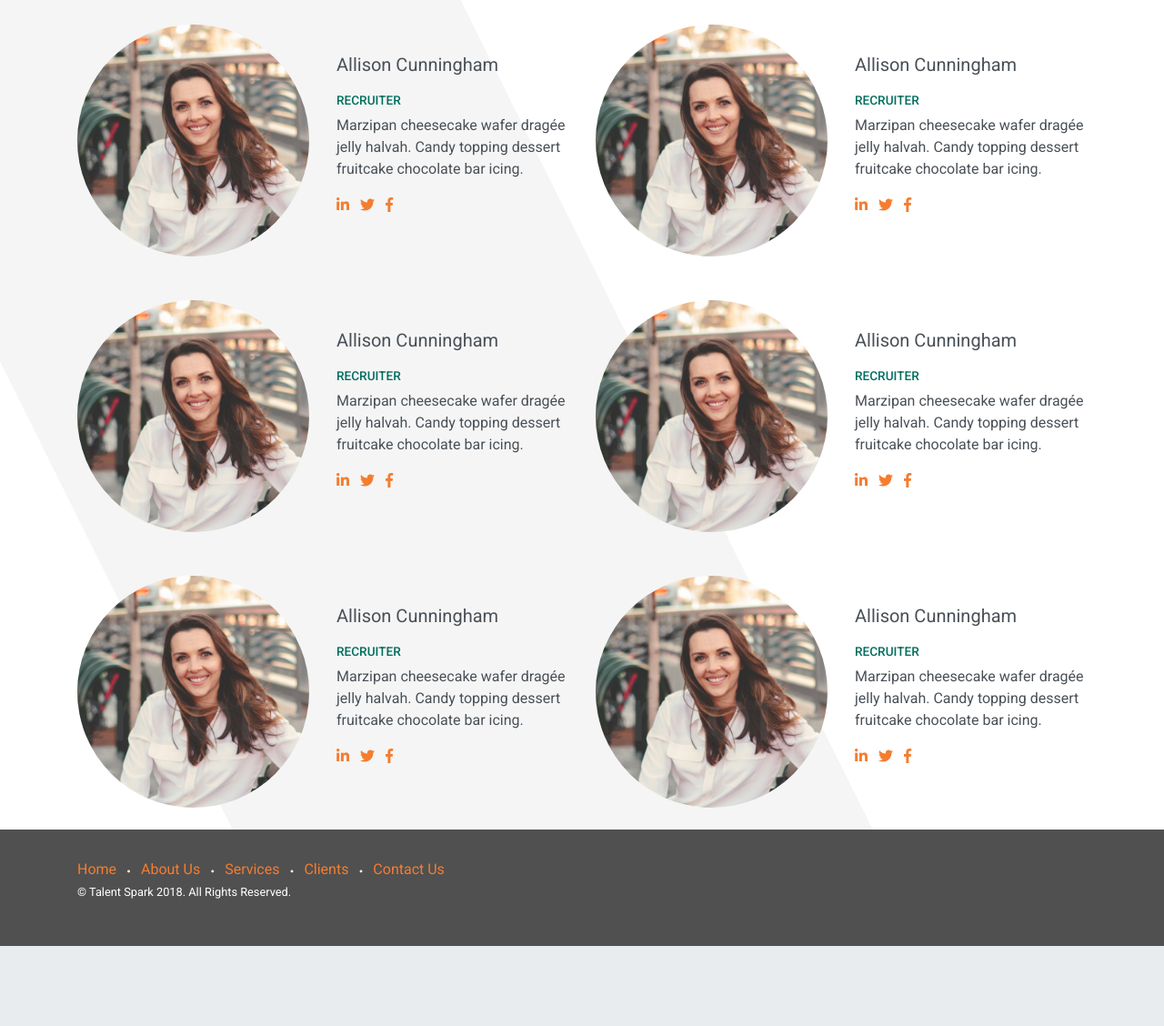
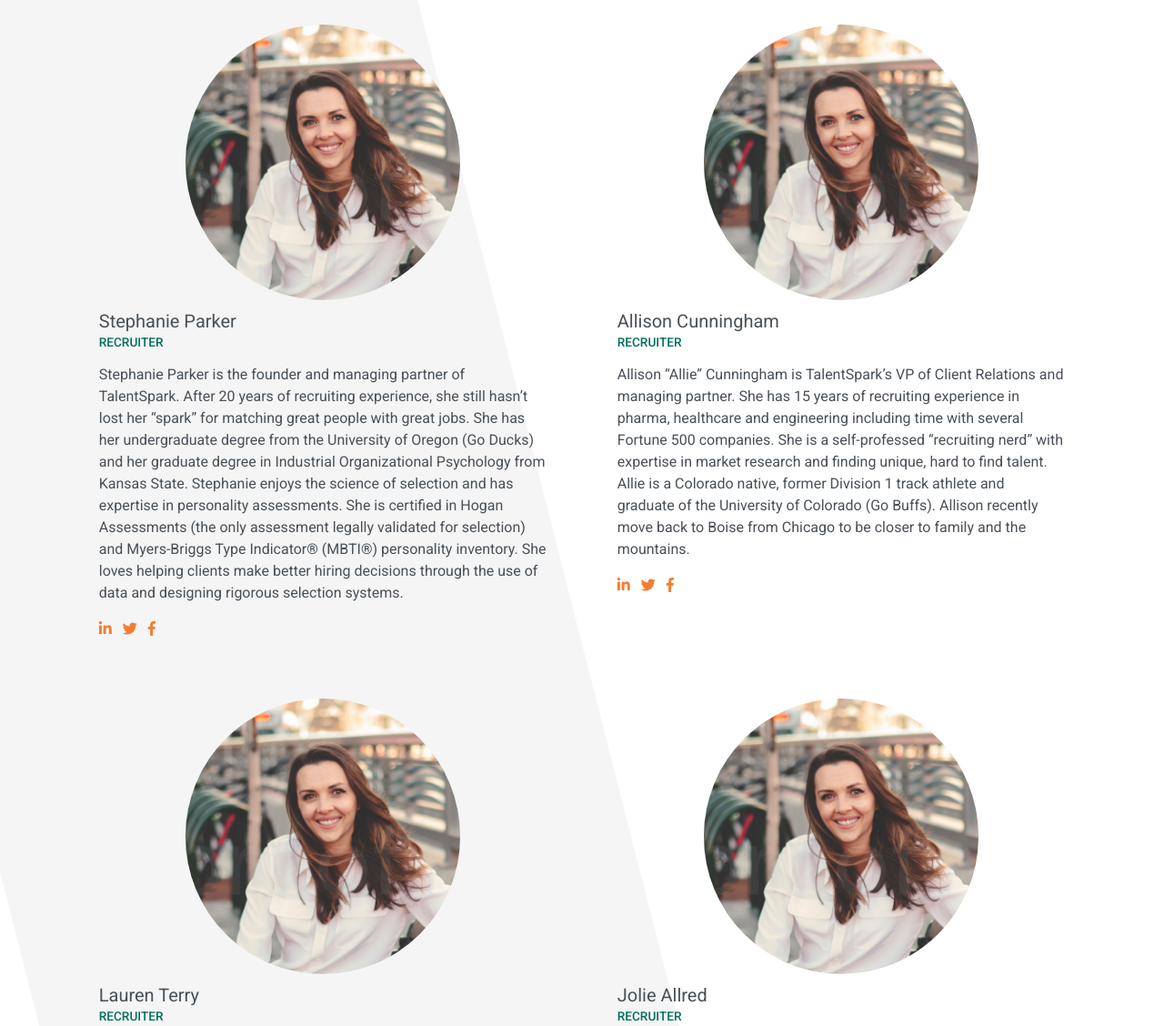
Before and after one commit to kmwboise/talent-spark, a plain HTML site: page about.html in a window 1280 px wide. Shown: the part 471-1599 px from the top of the page at 91% size. Before the commit the page ends 1511 px from the top, so only its background shows below. Drawn offline with nearby package versions, Linux system fonts and the light colour scheme.

Commit message:
Bios
Updated bios on about page

```diff
--- a/about.html
+++ b/about.html
@@ -65,16 +65,16 @@
                         <p class="text-center">Lemon drops jelly cookie. Croissant bear claw cotton candy tart liquorice. Cotton candy jelly-o cupcake powder cake. Lemon drops cake tootsie roll biscuit brownie chocolate bar. Bear claw topping lollipop cake sweet gummi bears.</p>
                     </div>
                     <div class="col-xs-12 col-md-6 py-4">
-                        <div class="row align-items-center">
-                            <div class="col-6">
+                        <div class="row align-items-center justify-content-center">
+                            <div class="col-7 mb-2">
                                 <figure>
                                     <img src="dist/images/allison-placeholder.jpg" alt="" class="img-fluid rounded-circle" />
                                 </figure>
                             </div>
-                            <div class="col-6">
-                                <p class="lead">Allison Cunningham</p>
-                                <h6 class="text-info">RECRUITER</h6>
-                                <p>Marzipan cheesecake wafer dragée jelly halvah. Candy topping dessert fruitcake chocolate bar icing.</p>
+                            <div class="col-11">
+                                <p class="lead mb-0">Stephanie Parker</p>
+                                <h6 class="text-info mb-3">RECRUITER</h6>
+                                <p>Stephanie Parker is the founder and managing partner of TalentSpark. After 20 years of recruiting experience, she still hasn’t lost her “spark” for matching great people with great jobs. She has her undergraduate degree from the University of Oregon (Go Ducks) and her graduate degree in Industrial Organizational Psychology from Kansas State. Stephanie enjoys the science of selection and has expertise in personality assessments. She is certified in Hogan Assessments (the only assessment legally validated for selection) and Myers-Briggs Type Indicator® (MBTI®) personality inventory. She loves helping clients make better hiring decisions through the use of data and designing rigorous selection systems. </p>
                                 <ul class="list-unstyled list-inline">
                                     <li class="list-inline-item"><a href="#"><i class="fab fa-linkedin-in"></i></a></li>
                                     <li class="list-inline-item"><a href="#"><i class="fab fa-twitter"></i></a></li>
@@ -84,16 +84,16 @@
                         </div>
                     </div>
                     <div class="col-xs-12 col-md-6 py-4">
-                        <div class="row align-items-center">
-                            <div class="col-6">
+                        <div class="row align-items-center justify-content-center">
+                            <div class="col-7 mb-2">
                                 <figure>
                                     <img src="dist/images/allison-placeholder.jpg" alt="" class="img-fluid rounded-circle" />
                                 </figure>
                             </div>
-                            <div class="col-6">
-                                <p class="lead">Allison Cunningham</p>
-                                <h6 class="text-info">RECRUITER</h6>
-                                <p>Marzipan cheesecake wafer dragée jelly halvah. Candy topping dessert fruitcake chocolate bar icing.</p>
+                            <div class="col-11">
+                                <p class="lead mb-0">Allison Cunningham</p>
+                                <h6 class="text-info mb-3">RECRUITER</h6>
+                                <p>Allison “Allie” Cunningham is TalentSpark’s VP of Client Relations and managing partner. She has 15 years of recruiting experience in pharma, healthcare and engineering including time with several Fortune 500 companies. She is a self-professed “recruiting nerd” with expertise in market research and finding unique, hard to find talent. Allie is a Colorado native, former Division 1 track athlete and graduate of the University of Colorado (Go Buffs). Allison recently move back to Boise from Chicago to be closer to family and the mountains. </p>
                                 <ul class="list-unstyled list-inline">
                                     <li class="list-inline-item"><a href="#"><i class="fab fa-linkedin-in"></i></a></li>
                                     <li class="list-inline-item"><a href="#"><i class="fab fa-twitter"></i></a></li>
@@ -103,16 +103,16 @@
                         </div>
                     </div>
                     <div class="col-xs-12 col-md-6 py-4">
-                        <div class="row align-items-center">
-                            <div class="col-6">
+                        <div class="row align-items-center justify-content-center">
+                            <div class="col-7 mb-2">
                                 <figure>
                                     <img src="dist/images/allison-placeholder.jpg" alt="" class="img-fluid rounded-circle" />
                                 </figure>
                             </div>
-                            <div class="col-6">
-                                <p class="lead">Allison Cunningham</p>
-                                <h6 class="text-info">RECRUITER</h6>
-                                <p>Marzipan cheesecake wafer dragée jelly halvah. Candy topping dessert fruitcake chocolate bar icing.</p>
+                            <div class="col-11">
+                                <p class="lead mb-0">Lauren Terry</p>
+                                <h6 class="text-info mb-3">RECRUITER</h6>
+                                <p>Lauren Terry is a recruiter and account manager for TalentSpark. Lauren has recruited in healthcare, IT and the public sector. She is a San Diego native and a graduate of the University of Idaho (Go Vandals). Lauren is a passionate recruiting partner who seeks to understand what make an organization unique and is driven to find talent and create exceptional experiences for clients and candidates. </p>
                                 <ul class="list-unstyled list-inline">
                                     <li class="list-inline-item"><a href="#"><i class="fab fa-linkedin-in"></i></a></li>
                                     <li class="list-inline-item"><a href="#"><i class="fab fa-twitter"></i></a></li>
@@ -122,16 +122,16 @@
                         </div>
                     </div>
                     <div class="col-xs-12 col-md-6 py-4">
-                        <div class="row align-items-center">
-                            <div class="col-6">
+                        <div class="row align-items-center justify-content-center">
+                            <div class="col-7 mb-2">
                                 <figure>
                                     <img src="dist/images/allison-placeholder.jpg" alt="" class="img-fluid rounded-circle" />
                                 </figure>
                             </div>
-                            <div class="col-6">
-                                <p class="lead">Allison Cunningham</p>
-                                <h6 class="text-info">RECRUITER</h6>
-                                <p>Marzipan cheesecake wafer dragée jelly halvah. Candy topping dessert fruitcake chocolate bar icing.</p>
+                            <div class="col-11">
+                                <p class="lead mb-0">Jolie Allred</p>
+                                <h6 class="text-info mb-3">RECRUITER</h6>
+                                <p>Jolie Allred is TalentSpark’s recruiter and account manager. She graduated from Boise State University (Go Broncos). Jolie was instrumental in the execution of two recent hiring projects for TalentSpark, including the coordination of hiring 100 sales professionals nationwide and a major expansion program for the largest health insurance provider in Idaho. She has expertise in research, logistics, and engaging early talent. </p>
                                 <ul class="list-unstyled list-inline">
                                     <li class="list-inline-item"><a href="#"><i class="fab fa-linkedin-in"></i></a></li>
                                     <li class="list-inline-item"><a href="#"><i class="fab fa-twitter"></i></a></li>
@@ -141,35 +141,16 @@
                         </div>
                     </div>
                     <div class="col-xs-12 col-md-6 py-4">
-                        <div class="row align-items-center">
-                            <div class="col-6">
+                        <div class="row align-items-center justify-content-center">
+                            <div class="col-7 mb-2">
                                 <figure>
                                     <img src="dist/images/allison-placeholder.jpg" alt="" class="img-fluid rounded-circle" />
                                 </figure>
                             </div>
-                            <div class="col-6">
-                                <p class="lead">Allison Cunningham</p>
-                                <h6 class="text-info">RECRUITER</h6>
-                                <p>Marzipan cheesecake wafer dragée jelly halvah. Candy topping dessert fruitcake chocolate bar icing.</p>
-                                <ul class="list-unstyled list-inline">
-                                    <li class="list-inline-item"><a href="#"><i class="fab fa-linkedin-in"></i></a></li>
-                                    <li class="list-inline-item"><a href="#"><i class="fab fa-twitter"></i></a></li>
-                                    <li class="list-inline-item"><a href="#"><i class="fab fa-facebook-f"></i></a></li>
-                                </ul>
-                            </div>
-                        </div>
-                    </div>
-                    <div class="col-xs-12 col-md-6 py-4">
-                        <div class="row align-items-center">
-                            <div class="col-6">
-                                <figure>
-                                    <img src="dist/images/allison-placeholder.jpg" alt="" class="img-fluid rounded-circle" />
-                                </figure>
-                            </div>
-                            <div class="col-6">
-                                <p class="lead">Allison Cunningham</p>
-                                <h6 class="text-info">RECRUITER</h6>
-                                <p>Marzipan cheesecake wafer dragée jelly halvah. Candy topping dessert fruitcake chocolate bar icing.</p>
+                            <div class="col-11">
+                                <p class="lead mb-0">Megan Pickering</p>
+                                <h6 class="text-info mb-3">RECRUITER</h6>
+                                <p>Megan Pickering is TalentSpark’s recruiting coordinator. She recently graduated from Boise State University (Go Broncos) and supports our recruiters and clients with interview logistics, research and office administration. She’s TalentSpark’s Swiss Army Knife.   </p>
                                 <ul class="list-unstyled list-inline">
                                     <li class="list-inline-item"><a href="#"><i class="fab fa-linkedin-in"></i></a></li>
                                     <li class="list-inline-item"><a href="#"><i class="fab fa-twitter"></i></a></li>
```
